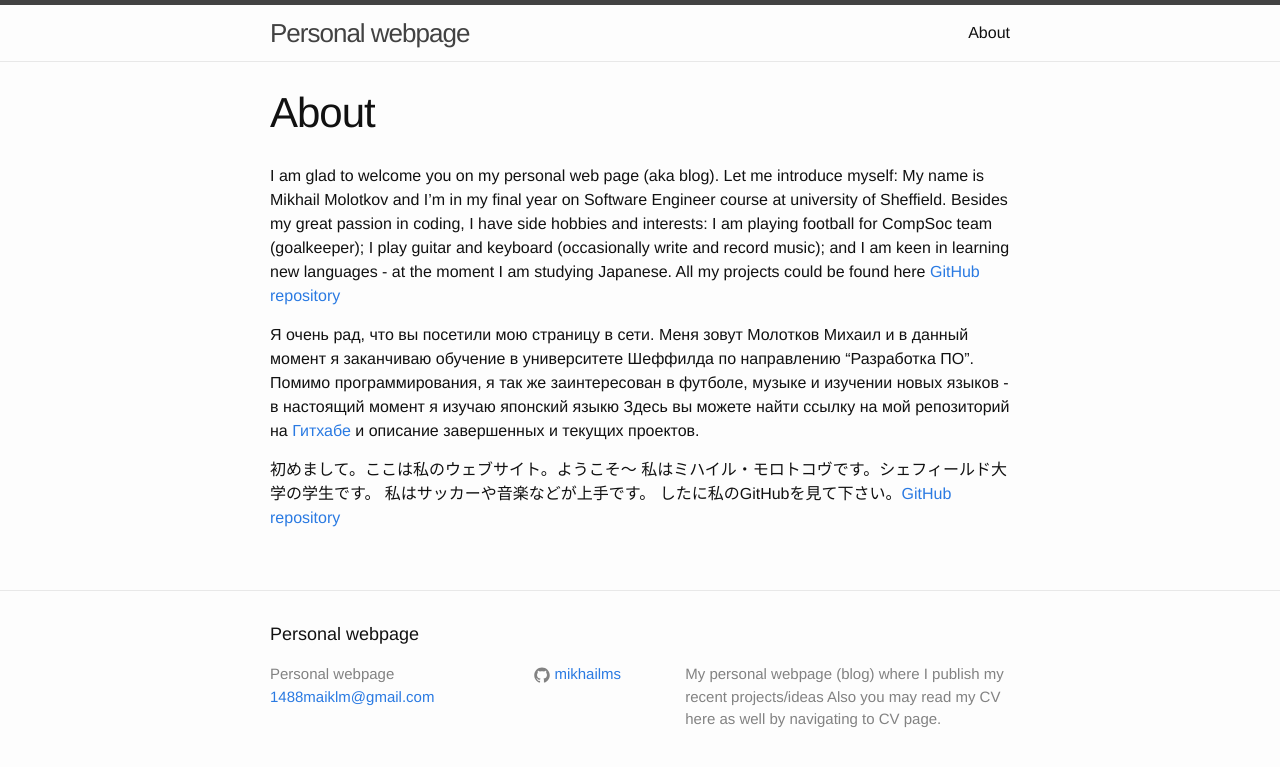
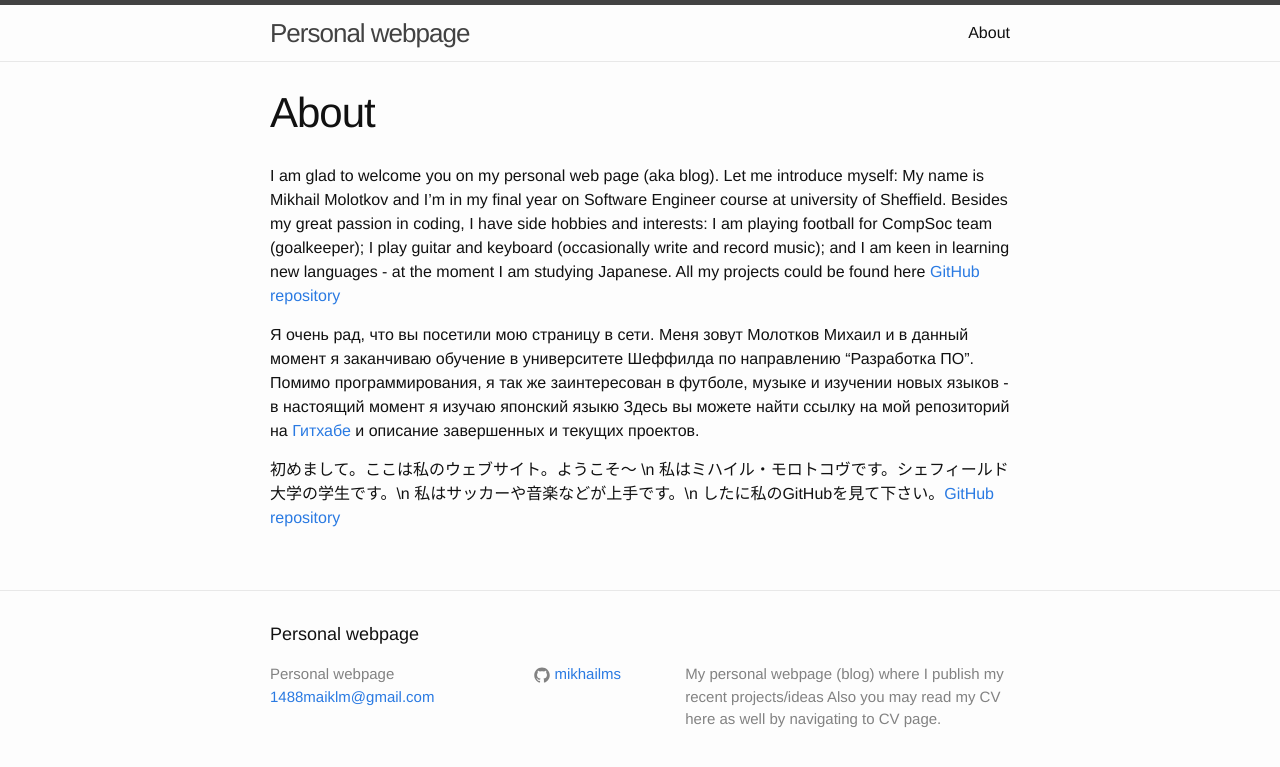
Before and after one commit to MikhailMS/mikhailms.github.io, a Jekyll site: the page built from about.md, in a window 1280 px wide. Shown: the top 767 px of the page. Built offline with Jekyll 4.4.1, drawn with Linux system fonts in a browser that asks for light colours.

Commit message:
small changes

```diff
--- a/about.md
+++ b/about.md
@@ -12,7 +12,7 @@ All my projects could be found here [GitHub repository](https://github.com/Mikha
 Помимо программирования, я так же заинтересован в футболе, музыке и изучении новых языков - в настоящий момент я изучаю японский языкю
 Здесь вы можете найти ссылку на мой репозиторий на [Гитхабе](https://github.com/MikhailMS) и описание завершенных и текущих проектов.
 
-初めまして。ここは私のウェブサイト。ようこそ〜
-私はミハイル・モロトコヴです。シェフィールド大学の学生です。
-私はサッカーや音楽などが上手です。
+初めまして。ここは私のウェブサイト。ようこそ〜 \n
+私はミハイル・モロトコヴです。シェフィールド大学の学生です。\n
+私はサッカーや音楽などが上手です。\n
 したに私のGitHubを見て下さい。[GitHub repository](https://github.com/MikhailMS)
```
